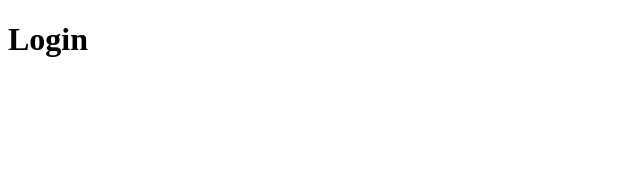
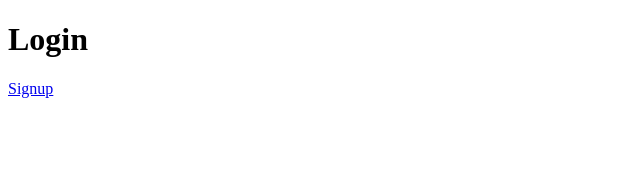
Before and after one commit to quinnfinite/once-login, a React app: page /login in a window 1280 px wide. Shown: the top 170 px of the page, without its empty margins (0-640 px from the left). Built offline with nearby package versions, Linux system fonts and the light colour scheme.

Commit message:
Added link to signup component

```diff
--- a/client/src/components/Login.jsx
+++ b/client/src/components/Login.jsx
@@ -2,6 +2,9 @@ import React from 'react';
 
 export default function Login(){
   return (
+    <>
     <h1>Login</h1>
+    <a role="button" href='signup'>Signup</a>
+    </>
   )
 }
```
